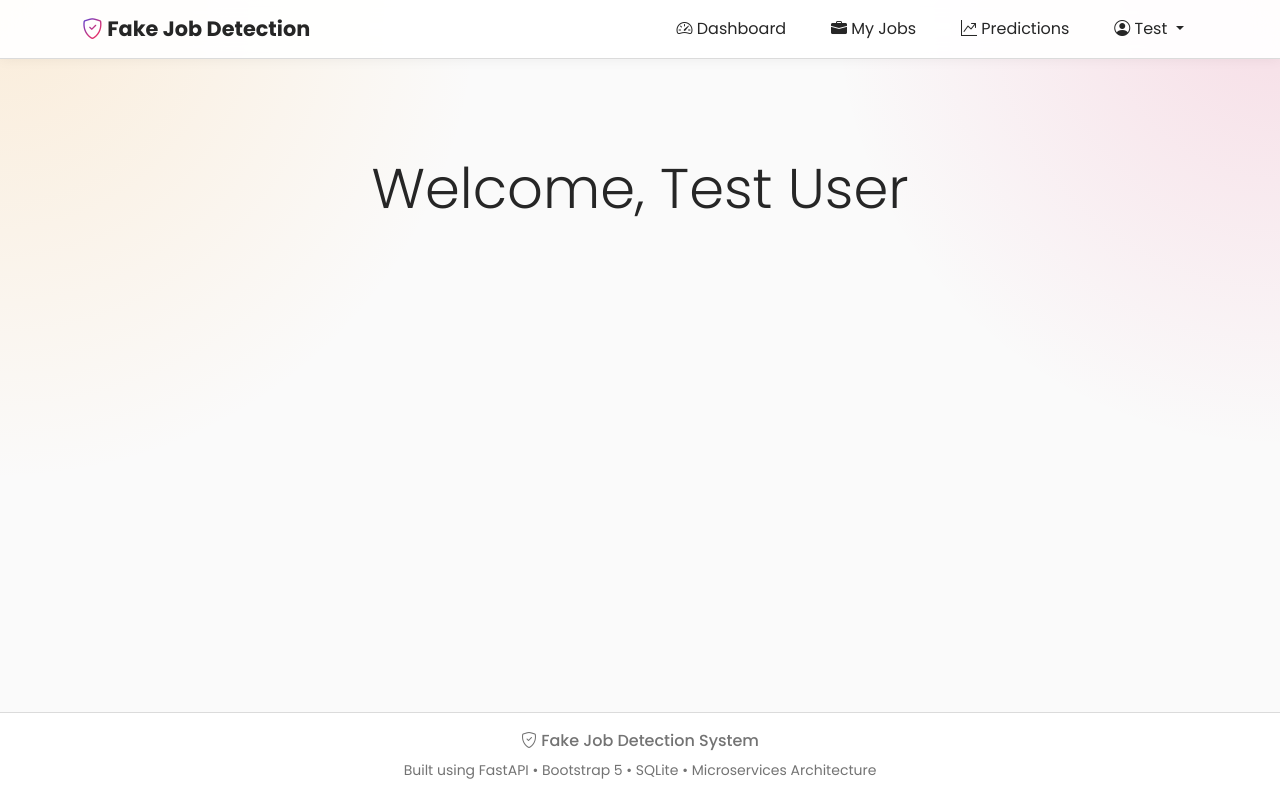
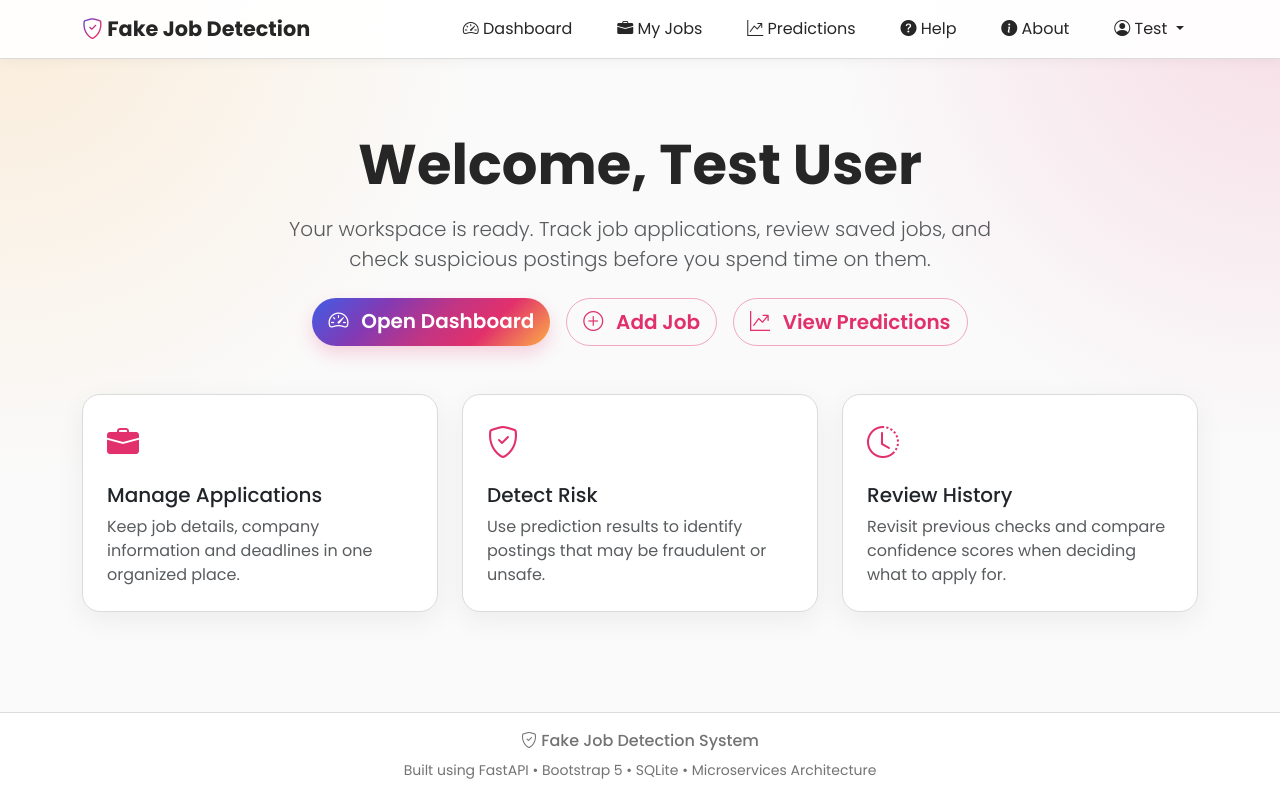
Before and after one commit to dreamywarrior/Job-Management-Service, a FastAPI app: page /welcome in a window 1280 px wide. Run offline with FastAPI, Linux system fonts and the light colour scheme; a user stored in the database is signed in.

Commit message:
Feature: Add About and Help pages with navigation links

```diff
--- a/app/templates/base.html
+++ b/app/templates/base.html
@@ -163,6 +163,34 @@
 
                 </li>
 
+                <li class="nav-item">
+
+                    <a
+                        class="nav-link {% if request.url.path == '/help' %}active{% endif %}"
+                        href="/help">
+
+                        <i class="bi bi-question-circle-fill"></i>
+
+                        Help
+
+                    </a>
+
+                </li>
+
+                <li class="nav-item">
+
+                    <a
+                        class="nav-link {% if request.url.path == '/about' %}active{% endif %}"
+                        href="/about">
+
+                        <i class="bi bi-info-circle-fill"></i>
+
+                        About
+
+                    </a>
+
+                </li>
+
                 <li class="nav-item dropdown">
 
                     <a
@@ -284,6 +312,34 @@
                         <i class="bi bi-person-plus-fill"></i>
 
                         Register
+
+                    </a>
+
+                </li>
+
+                <li class="nav-item">
+
+                    <a
+                        class="nav-link {% if request.url.path == '/help' %}active{% endif %}"
+                        href="/help">
+
+                        <i class="bi bi-question-circle-fill"></i>
+
+                        Help
+
+                    </a>
+
+                </li>
+
+                <li class="nav-item">
+
+                    <a
+                        class="nav-link {% if request.url.path == '/about' %}active{% endif %}"
+                        href="/about">
+
+                        <i class="bi bi-info-circle-fill"></i>
+
+                        About
 
                     </a>
 
--- a/app/templates/welcome.html
+++ b/app/templates/welcome.html
@@ -2,13 +2,125 @@
 
 {% block content %}
 
-<div class="text-center py-5">
+<div class="py-4">
 
-    <h1 class="display-4">
+    <div class="text-center mb-5">
 
-        Welcome, {{ user_name }}
+        <h1 class="display-4 fw-bold">
 
-    </h1>
+            Welcome, {{ user_name }}
+
+        </h1>
+
+        <p class="lead text-muted mt-3 mx-auto" style="max-width:760px;">
+
+            Your workspace is ready. Track job applications, review saved jobs,
+            and check suspicious postings before you spend time on them.
+
+        </p>
+
+        <div class="d-flex flex-wrap justify-content-center gap-3 mt-4">
+
+            <a href="/dashboard" class="btn btn-primary btn-lg">
+
+                <i class="bi bi-speedometer2 me-2"></i>
+
+                Open Dashboard
+
+            </a>
+
+            <a href="/jobs/add" class="btn btn-outline-primary btn-lg">
+
+                <i class="bi bi-plus-circle me-2"></i>
+
+                Add Job
+
+            </a>
+
+            <a href="/prediction/history" class="btn btn-outline-primary btn-lg">
+
+                <i class="bi bi-graph-up-arrow me-2"></i>
+
+                View Predictions
+
+            </a>
+
+        </div>
+
+    </div>
+
+    <div class="row g-4">
+
+        <div class="col-md-4">
+
+            <div class="card h-100 border-0 shadow-sm">
+
+                <div class="card-body p-4">
+
+                    <i class="bi bi-briefcase-fill text-primary fs-2"></i>
+
+                    <h5 class="mt-3">Manage Applications</h5>
+
+                    <p class="text-muted mb-0">
+
+                        Keep job details, company information and deadlines in one
+                        organized place.
+
+                    </p>
+
+                </div>
+
+            </div>
+
+        </div>
+
+        <div class="col-md-4">
+
+            <div class="card h-100 border-0 shadow-sm">
+
+                <div class="card-body p-4">
+
+                    <i class="bi bi-shield-check text-primary fs-2"></i>
+
+                    <h5 class="mt-3">Detect Risk</h5>
+
+                    <p class="text-muted mb-0">
+
+                        Use prediction results to identify postings that may be
+                        fraudulent or unsafe.
+
+                    </p>
+
+                </div>
+
+            </div>
+
+        </div>
+
+        <div class="col-md-4">
+
+            <div class="card h-100 border-0 shadow-sm">
+
+                <div class="card-body p-4">
+
+                    <i class="bi bi-clock-history text-primary fs-2"></i>
+
+                    <h5 class="mt-3">Review History</h5>
+
+                    <p class="text-muted mb-0">
+
+                        Revisit previous checks and compare confidence scores when
+                        deciding what to apply for.
+
+                    </p>
+
+                </div>
+
+            </div>
+
+        </div>
+
+    </div>
 
 </div>
 
```
Also changed, not shown: app/routers/home.py (+22 -0 lines), app/templates/about.html (added, +116 -0 lines), app/templates/help.html (added, +140 -0 lines).
